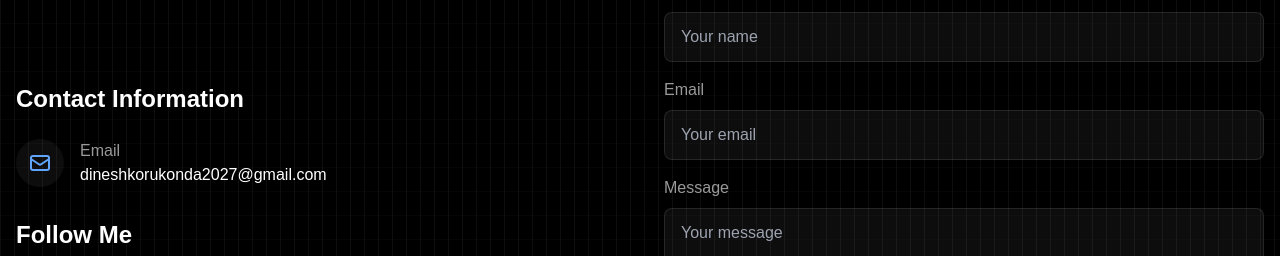
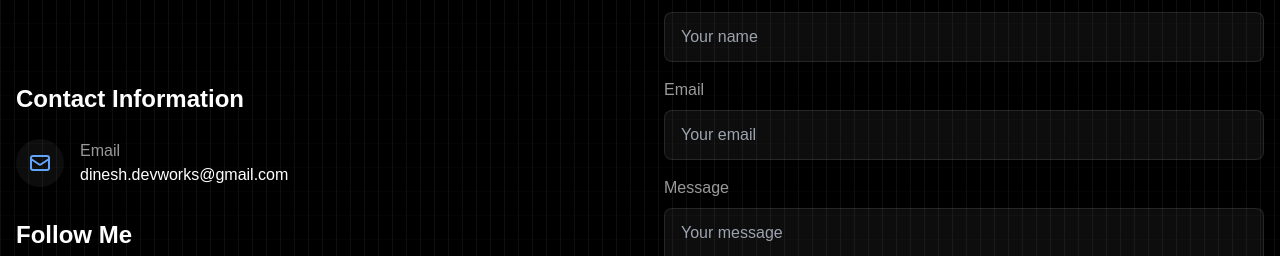
Before and after one commit to dinexh/Korukonda, a Next.js app in the folder my-app/: page / in a window 1280 px wide. Shown: the part 4609-4865 px from the top of the page. Built offline with nearby package versions, Linux system fonts and the light colour scheme; no server answers.

Commit message:
added new mail & google search console tags

```diff
--- /dev/null
+++ b/my-app/googled5422c13b78ae9e3.html
@@ -0,0 +1 @@
+google-site-verification: googled5422c13b78ae9e3.html
--- a/my-app/src/app/ui/Contact/index.js
+++ b/my-app/src/app/ui/Contact/index.js
@@ -85,8 +85,8 @@ const Contact = () => {
                   </div>
                   <div>
                     <p className="text-white/60">Email</p>
-                    <a href="mailto:dineshkorukonda2027@gmail.com" className="text-white hover:text-blue-400 transition-colors">
-                      dineshkorukonda2027@gmail.com
+                    <a href="mailto:dinesh.devworks@gmail.com" className="text-white hover:text-blue-400 transition-colors">
+                      dinesh.devworks@gmail.com
                     </a>
                   </div>
                 </div>
```
